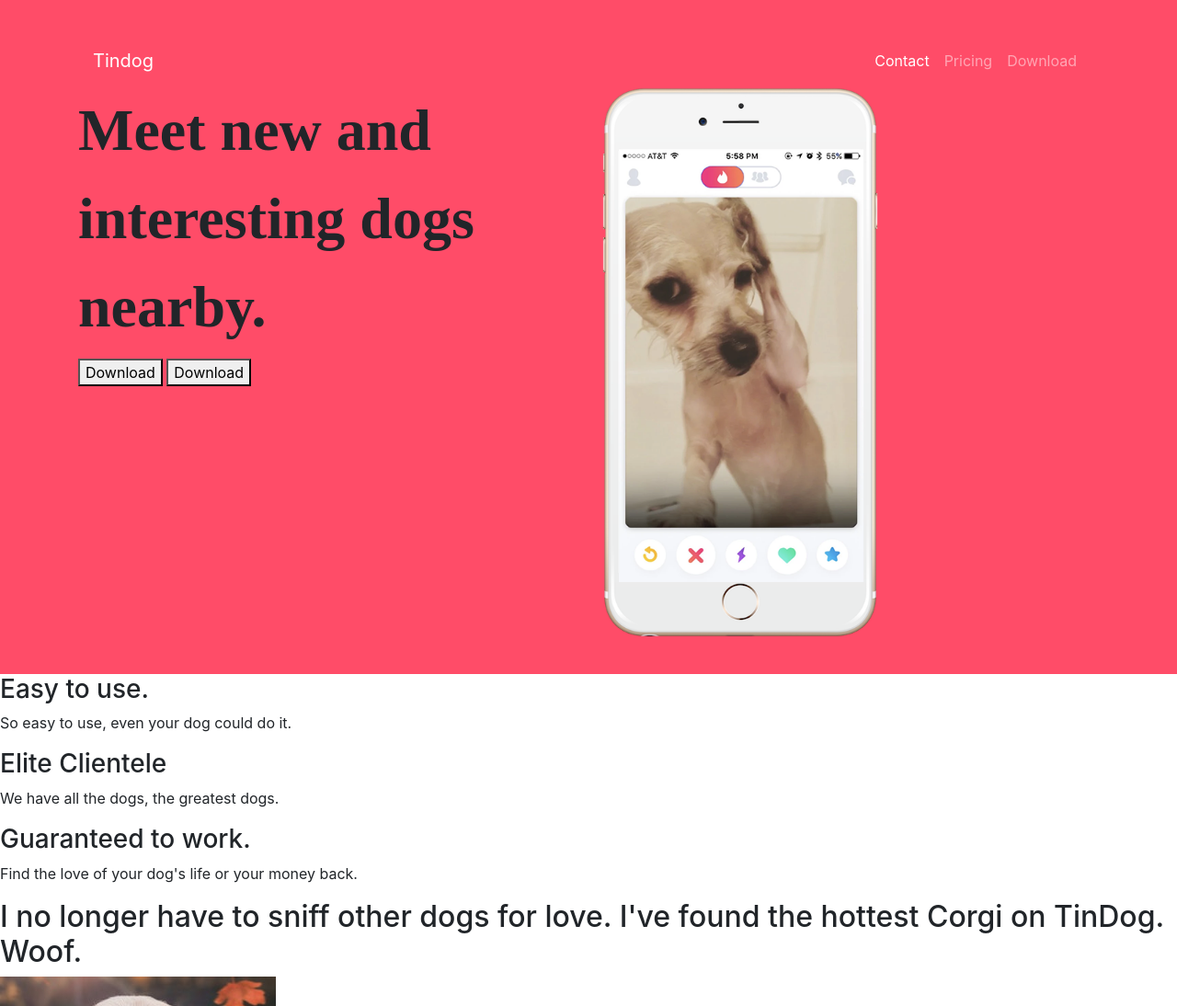
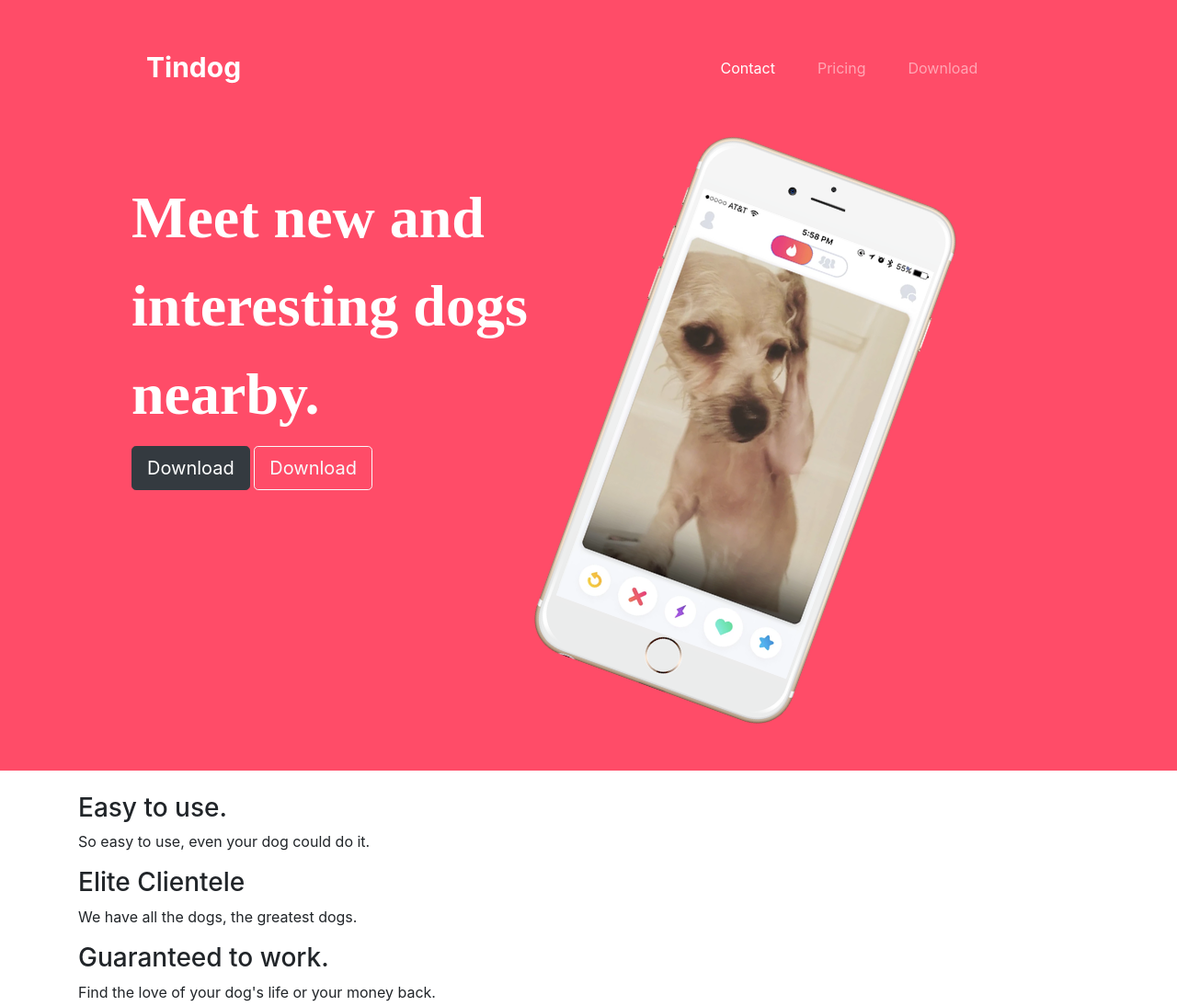
Before and after one commit to calvin-29/responsive_web, a plain HTML site: page index.html in a window 1280 px wide. Shown: the top 1094 px of the page at 92% size. Drawn offline with nearby package versions, Linux system fonts and the light colour scheme.

Commit message:
Added buttons and some styling

```diff
--- a/css/styles.css
+++ b/css/styles.css
@@ -11,8 +11,32 @@
   color: white;
 }
 .container-fluid{
-  padding: 3%  5%;
+  padding: 3% 10%;
 }
+.justify{
+  gap: 30px;
+}
+nav{
+  width: 95%;
+}
+.navbar-brand{
+  font-size: 30px;
+  font-weight: 700;
+}
+embed{
+  width: 20px;
+  height: 20px;
+  color: white;
+}
+.title{
+  margin-top: 80px;
+  color: white;
+}
+.image1{
+  rotate: 20deg;
+  margin-top: 90px;
+}
+
 
 /* Google Font  */
 .ubuntu-light {
--- a/index.html
+++ b/index.html
@@ -24,7 +24,7 @@
                   <span class="navbar-toggler-icon"></span>
                </button>
                <div class="collapse navbar-collapse" id="navbarNavAltMarkup">
-                 <div class="navbar-nav ml-auto">
+                 <div class="navbar-nav ml-auto justify">
                      <a class="nav-link active link" href="#">Contact<span class="sr-only">(current)</span></a>
                      <a class="nav-link link" href="#">Pricing</a>
                      <a class="nav-link link" href="#">Download</a>
@@ -36,12 +36,12 @@
          <!-- Title -->
          <div class="container">
             <div class="row">
-               <div class="col-lg-6 col-md-3">
+               <div class="col-lg-6 col-md-6 title">
                   <h1 class="head">Meet new and interesting dogs nearby.</h1>
-                  <button type="button">Download</button>
-                  <button type="button">Download</button>
+                  <button type="button" class="btn btn-dark btn-lg">Download</button>
+                  <button type="button" class="btn btn-outline-light btn-lg">Download</button>
                </div>
-               <div class="col-lg-6 col-md-3">
+               <div class="col-lg-6 col-md-6 image1">
                   <img src="images/iphone6.png" alt="iphone-mockup" width="300" height="600">
                </div>
             </div>
@@ -52,7 +52,10 @@
    </section>
 
    <section id="features">
-
+      <div class="container">
+         <row class="col-lg-4 col-md-"></row>
+         <row class="col-lg-4 col-md-"></row>
+         <row class="col-lg-4 col-md-"></row>
       <h3>Easy to use.</h3>
       <p>So easy to use, even your dog could do it.</p>
 
@@ -145,6 +148,10 @@
 
   </footer>
 
+   <!-- font awesome Javascript -->
+   <script src="https://kit.fontawesome.com/b02b61a732.js" crossorigin="anonymous"></script>
+   <script src="brands.min.js"></script>
+   <!-- Javascript bootstrap  -->
    <script src="https://cdn.jsdelivr.net/npm/jquery@3.5.1/dist/jquery.slim.min.js" integrity="sha384-DfXdz2htPH0lsSSs5nCTpuj/zy4C+OGpamoFVy38MVBnE+IbbVYUew+OrCXaRkfj" crossorigin="anonymous"></script>
    <script src="https://cdn.jsdelivr.net/npm/popper.js@1.16.1/dist/umd/popper.min.js" integrity="sha384-9/reFTGAW83EW2RDu2S0VKaIzap3H66lZH81PoYlFhbGU+6BZp6G7niu735Sk7lN" crossorigin="anonymous"></script>
    <script src="https://cdn.jsdelivr.net/npm/bootstrap@4.6.2/dist/js/bootstrap.min.js" integrity="sha384-+sLIOodYLS7CIrQpBjl+C7nPvqq+FbNUBDunl/OZv93DB7Ln/533i8e/mZXLi/P+" crossorigin="anonymous"></script>
```
Lines whose indentation alone changed are shown as unchanged.
